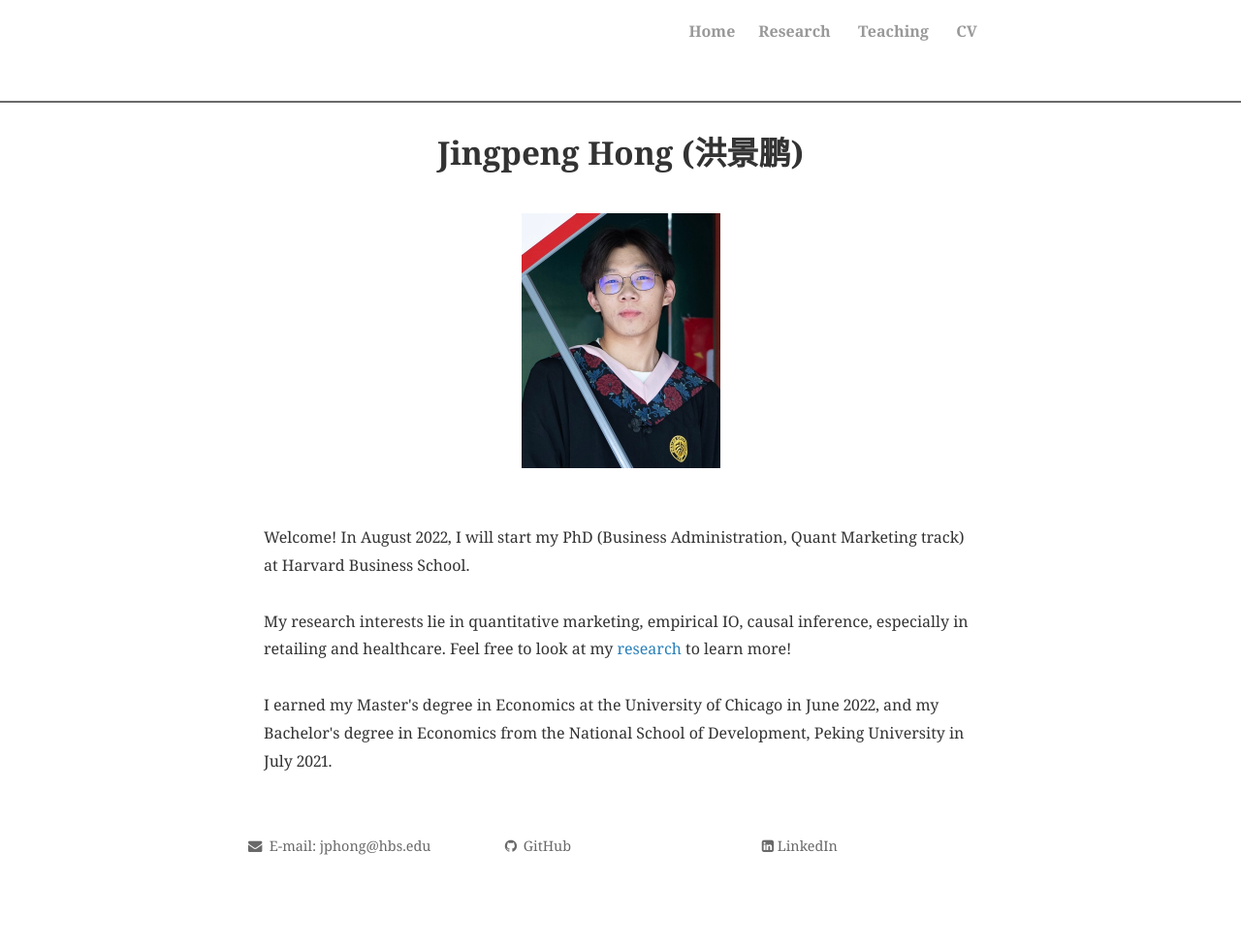
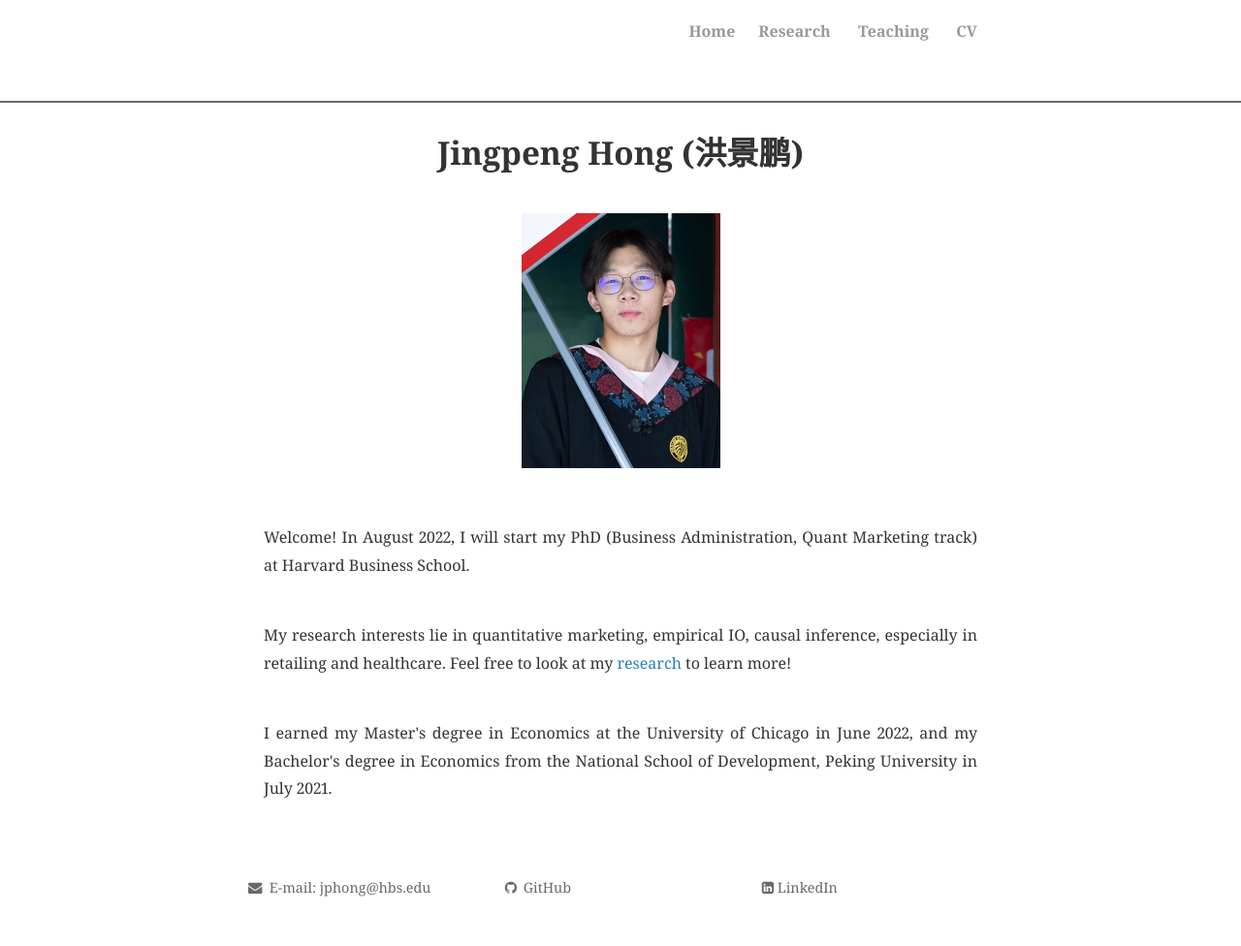
Before and after one commit to JingpengHong/JingpengHong.github.io, a Jekyll site: the page built from index.html, in a window 1280 px wide. Shown: the whole page at 97% size. Built offline with Jekyll 4.4.1, drawn with Linux system fonts in a browser that asks for light colours; nearby versions of some CDN libraries; the list of posts is cut into pages by our own code; comment, search, counter and statistics services are not loaded; a style sheet for code colours, icons or effects is not loaded; before the commit the page ends 933 px from its top, so only the background shows below that.

Commit message:
Update index.html

```diff
--- a/index.html
+++ b/index.html
@@ -15,10 +15,10 @@
 <img src="profile.jpg" alt="Jingpeng Hong pic" style="width:205px;height:263px;" title="Jingpeng Hong (洪景鹏)"; algin="middle">
 
 <br><br>
-Welcome! In August 2022, I will start my PhD (Business Administration, Quant Marketing track) at Harvard Business School.
+<p style="text-align:justify;">Welcome! In August 2022, I will start my PhD (Business Administration, Quant Marketing track) at Harvard Business School.
 <br><br>
-My research interests lie in quantitative marketing, empirical IO, causal inference, especially in retailing and healthcare. Feel free to look at my <a href="https://JingpengHong.github.io/research" target="_self">research</a> to learn more!
+<p style="text-align:justify;">My research interests lie in quantitative marketing, empirical IO, causal inference, especially in retailing and healthcare. Feel free to look at my <a href="https://JingpengHong.github.io/research" target="_self">research</a> to learn more!
 <br><br>
-I earned my Master's degree in Economics at the University of Chicago in June 2022, and my Bachelor's degree in Economics from the National School of Development, Peking University in July 2021.
+<p style="text-align:justify;">I earned my Master's degree in Economics at the University of Chicago in June 2022, and my Bachelor's degree in Economics from the National School of Development, Peking University in July 2021.
 <br><br>
 </div>
```
